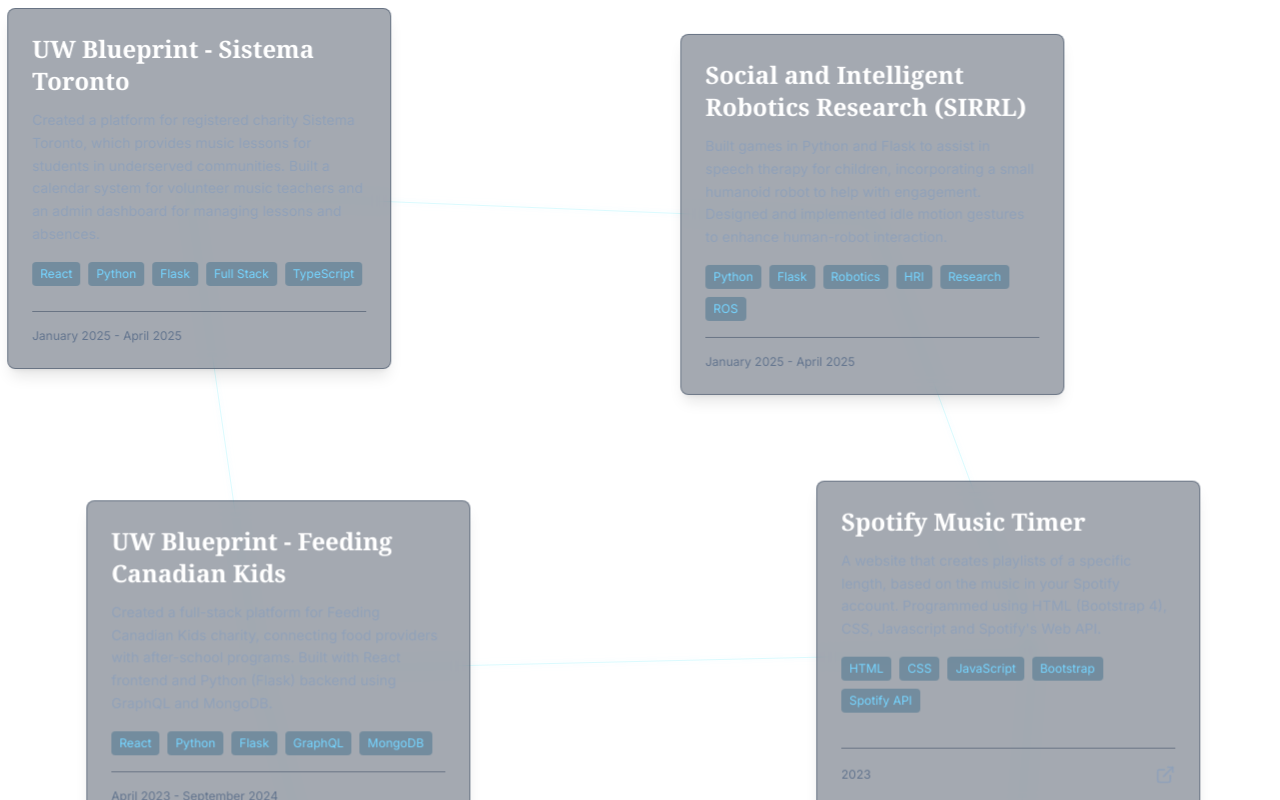
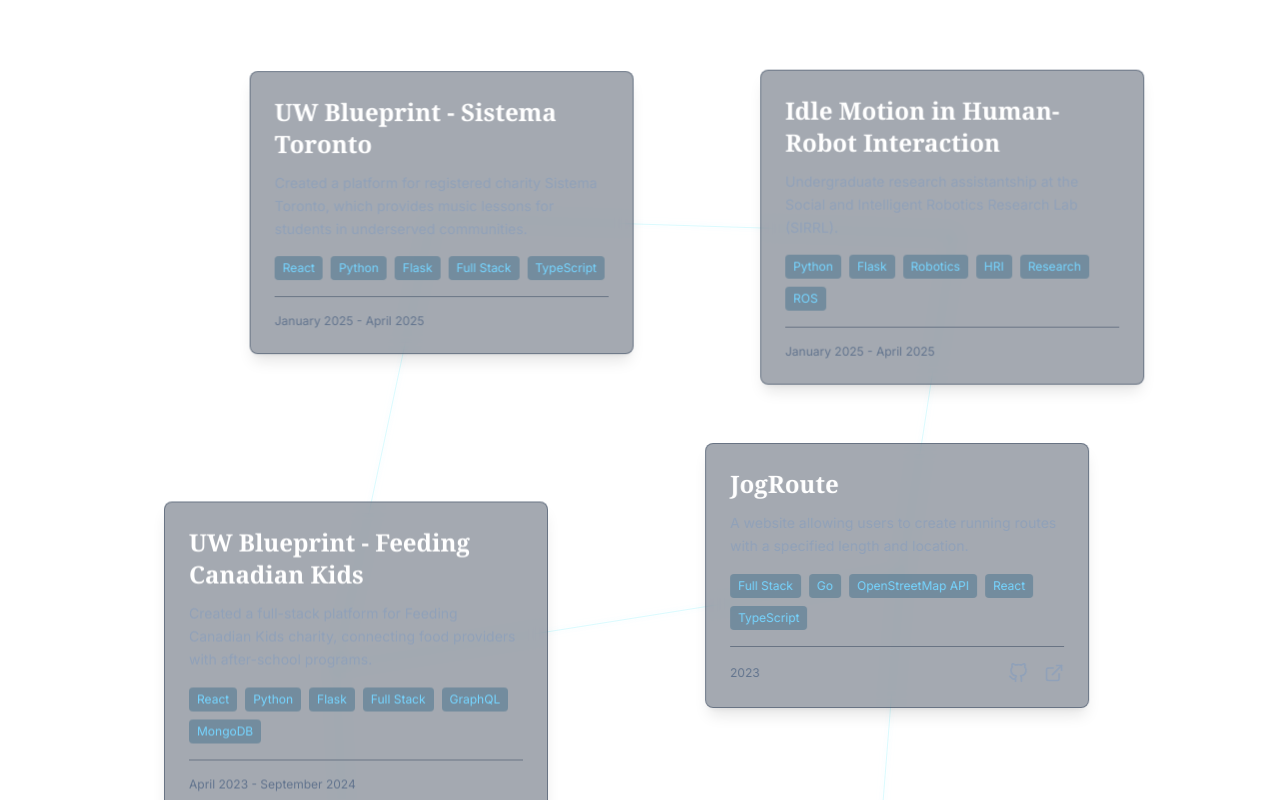
Before and after one commit to ColinToft/ColinToft.github.io, a Next.js app: page / in a window 1280 px wide. Shown: the part 1740-2540 px from the top of the page. Built offline with nearby package versions, Linux system fonts and the light colour scheme.

Commit message:
Finish project and job edits

```diff
--- a/src/components/ProjectCard.tsx
+++ b/src/components/ProjectCard.tsx
@@ -39,6 +39,12 @@
     onClose?: () => void;
 }
 
+// Helper function to get first sentence
+const getFirstSentence = (text: string): string => {
+    const match = text.match(/^[^.!?]+[.!?]/);
+    return match ? match[0].trim() : text;
+};
+
 const ProjectCard: React.FC<ProjectCardProps> = ({
     title,
     description,
@@ -79,7 +85,7 @@
                     {title}
                 </h3>
                 <p className='text-slate-400 mb-4 text-sm leading-relaxed'>
-                    {description}
+                    {isExpanded ? description : getFirstSentence(description)}
                 </p>
                 <div className='flex flex-wrap gap-2 mb-4'>
                     {tags.map((tag, i) => (
@@ -152,7 +158,7 @@
         </>
     );
 
-    const baseClasses = "p-6 rounded-lg flex flex-col h-full relative";
+    const baseClasses = "p-6 rounded-lg flex flex-col relative";
     const gridCardClasses =
         "bg-slate-800/40 backdrop-blur-sm shadow-lg border border-slate-700/50";
     const expandedCardClasses =
--- a/src/components/Projects.tsx
+++ b/src/components/Projects.tsx
@@ -15,9 +15,9 @@
         date: "January 2025 - April 2025",
     },
     {
-        title: "Social and Intelligent Robotics Research (SIRRL)",
+        title: "Idle Motion in Human-Robot Interaction",
         description:
-            "Built games in Python and Flask to assist in speech therapy for children, incorporating a small humanoid robot to help with engagement. Designed and implemented idle motion gestures to enhance human-robot interaction.",
+            "Undergraduate research assistantship at the Social and Intelligent Robotics Research Lab (SIRRL). Built games in Python and Flask to assist in speech therapy for children, incorporating a small humanoid robot to help with engagement. Designed and implemented idle motion gestures to enhance human-robot interaction.",
         tags: ["Python", "Flask", "Robotics", "HRI", "Research", "ROS"],
         githubLink: undefined,
         liveLink: undefined,
@@ -26,34 +26,43 @@
     {
         title: "UW Blueprint - Feeding Canadian Kids",
         description:
-            "Created a full-stack platform for Feeding Canadian Kids charity, connecting food providers with after-school programs. Built with React frontend and Python (Flask) backend using GraphQL and MongoDB.",
-        tags: ["React", "Python", "Flask", "GraphQL", "MongoDB"],
+            "Created a full-stack platform for Feeding Canadian Kids charity, connecting food providers with after-school programs.",
+        tags: ["React", "Python", "Flask", "Full Stack", "GraphQL", "MongoDB"],
         githubLink: undefined,
         liveLink: undefined,
         date: "April 2023 - September 2024",
     },
     {
+        title: "JogRoute",
+        description:
+            "A website allowing users to create running routes with a specified length and location.",
+        tags: ["Full Stack", "Go", "OpenStreetMap API", "React", "TypeScript"],
+        githubLink: "https://github.com/ColinToft/JogRoute",
+        liveLink: "https://jogroute.netlify.app",
+        date: "2023",
+    },
+    {
+        title: "ZIR Compiler (Work in Progress)",
+        description:
+            "A custom compiler for a C-like programming language, inspired by the LLVM project.",
+        tags: ["Compilers", "C++", "LLVM"],
+        githubLink: "https://github.com/ColinToft/ZIR-Compiler",
+        liveLink: undefined,
+        date: "2023 - Present",
+    },
+    {
         title: "Spotify Music Timer",
         description:
-            "A website that creates playlists of a specific length, based on the music in your Spotify account. Programmed using HTML (Bootstrap 4), CSS, Javascript and Spotify's Web API.",
+            "A website that creates playlists of a specific length, based on the music in your Spotify account.",
         tags: ["HTML", "CSS", "JavaScript", "Bootstrap", "Spotify API"],
         githubLink: undefined,
         liveLink: "https://colintoft.com/musictimer",
-        date: "2023",
-    },
-    {
-        title: "JogRoute",
-        description:
-            "A website allowing users to create running routes with a specified length and location.",
-        tags: ["Web Development"],
-        githubLink: undefined,
-        liveLink: "https://jogroute.netlify.app",
         date: "2022",
     },
     {
         title: "Remember",
         description:
-            "A program that allows for the viewing and creation of events in a single-page view. The list layout allows you to see all upcoming events at a glance, and the sidebar allows you to create new events by simply tapping on the date. Created in Python with Pythonista for iOS.",
+            "A to-do list app that allows for the viewing and creation of events in a single-page view. The list layout allows you to see all upcoming events at a glance, and the sidebar allows you to create new events by simply tapping on the date.",
         tags: ["Python", "Pythonista", "iOS"],
         githubLink: "https://github.com/ColinToft/remember",
         liveLink: undefined,
@@ -61,18 +70,8 @@
         date: "2021",
     },
     {
-        title: "ZIR Compiler (Work in Progress)",
-        description:
-            "A custom compiler for a C-like programming language, inspired by the LLVM project.",
-        tags: ["Compiler", "C-like", "LLVM"],
-        githubLink: "https://github.com/ColinToft/ZIR-Compiler",
-        liveLink: undefined,
-        date: "2021 - Present",
-    },
-    {
         title: "Shape Sprint",
-        description:
-            "A Geometry Dash clone created in Java and Swing.",
+        description: "A Geometry Dash clone.",
         tags: ["Java", "Swing", "Game Development"],
         githubLink: "https://github.com/ColinToft/shapesprint",
         liveLink:
@@ -83,7 +82,7 @@
     {
         title: "Middle C",
         description:
-            "Acoustic and electronic music. My most recent project is an electronic album called Continuum, now released on streaming services.",
+            "Original acoustic and electronic music. My most recent project is an electronic album called Continuum, now released on streaming services.",
         tags: ["Music Production", "Electronic Music"],
         githubLink: undefined,
         liveLink: "https://www.youtube.com/channel/UCBGu6kMfz043zo7lzN4oUzQ",
@@ -415,11 +414,10 @@
                 {/* Grid Container - Add ref and relative positioning */}
                 <div
                     ref={containerRef}
-                    className='relative grid grid-cols-1 md:grid-cols-2 lg:grid-cols-2 gap-24 max-w-6xl w-full'
+                    className='relative grid grid-cols-1 md:grid-cols-2 lg:grid-cols-2 gap-24 max-w-6xl w-full grid-flow-row-dense items-start'
                 >
                     {/* Absolute container for lines - behind cards */}
                     <div className='absolute inset-0 pointer-events-none overflow-hidden z-0'>
-                        {/* Render lines here */}
                         {linesToDraw.map(({ start, end }) => (
                             <Line
                                 key={`${start.x}-${start.y}-${end.x}-${end.y}`}
@@ -436,7 +434,7 @@
                             ref={(el) => {
                                 cardRefs.current[index] = el;
                             }}
-                            className='max-w-sm mx-auto'
+                            className='max-w-sm mx-auto h-auto'
                             style={{
                                 // Keep offset on non-selected cards, remove it only from the selected card
                                 transform:
```
